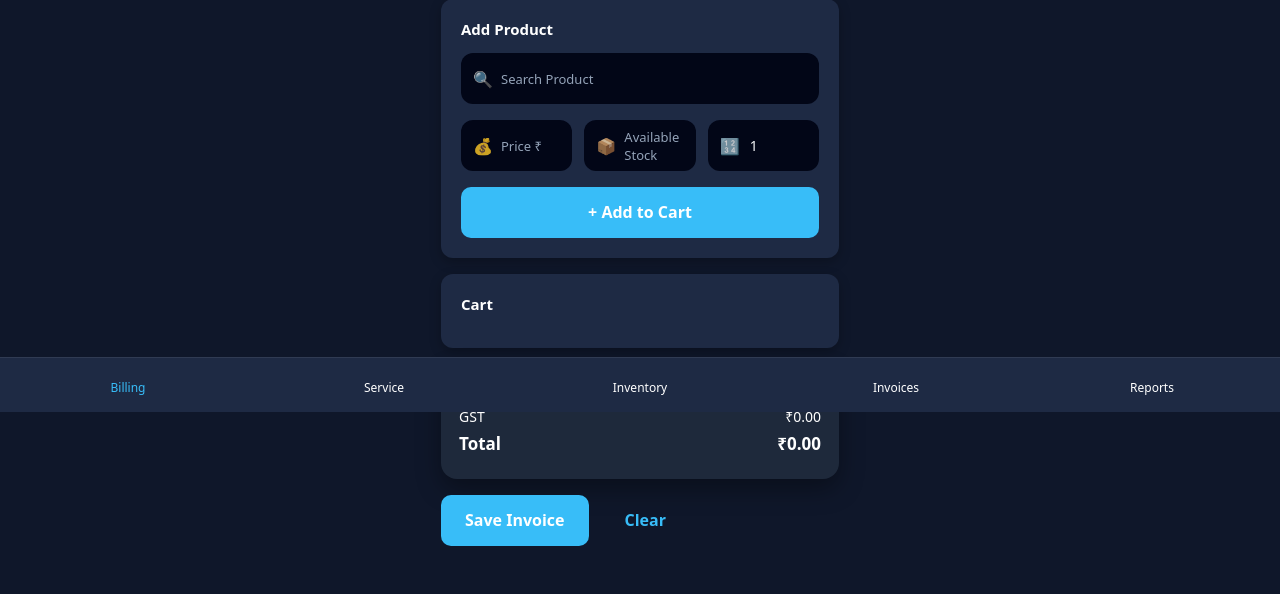
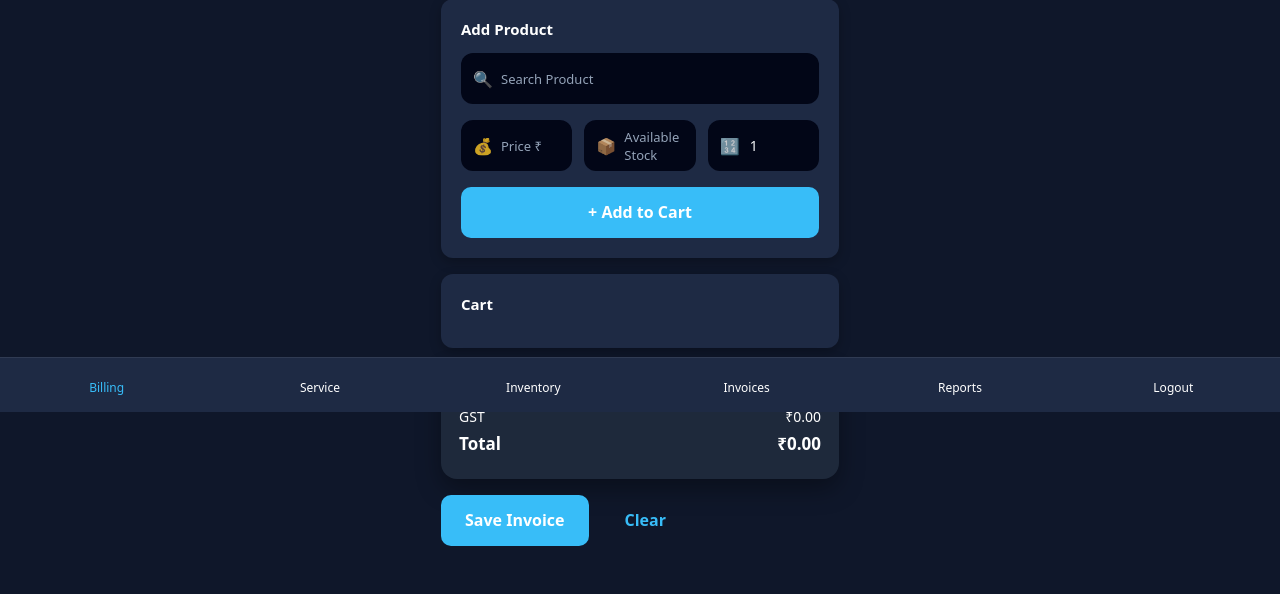
Before and after one commit to Midhu02/Checking-BILLING-, a Django app: page /billing/ in a window 1280 px wide. Shown: the part 388-982 px from the top of the page. Run offline with Django 5.2, Linux system fonts and the light colour scheme; a user stored in the database is signed in; data that the repository does not hold is empty.

Commit message:
Update base.html

```diff
--- a/templates/base.html
+++ b/templates/base.html
@@ -59,6 +59,12 @@
             <i class="fas fa-chart-line"></i>
             <span>Reports</span>
         </a>
+
+        <a href="{% url 'logout' %}" class="nav-item logout-btn">
+            <i class="fas fa-sign-out-alt"></i>
+            <span>Logout</span>
+        </a>
+
         {% endif %}
     </nav>
     {% endif %}
```
